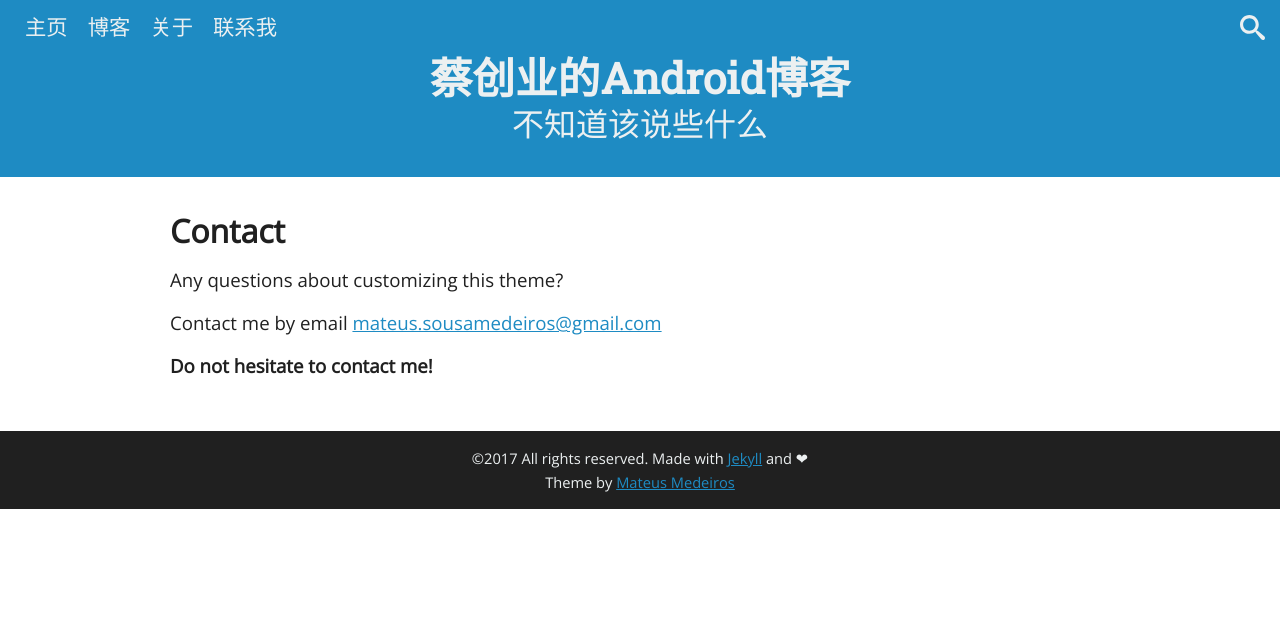
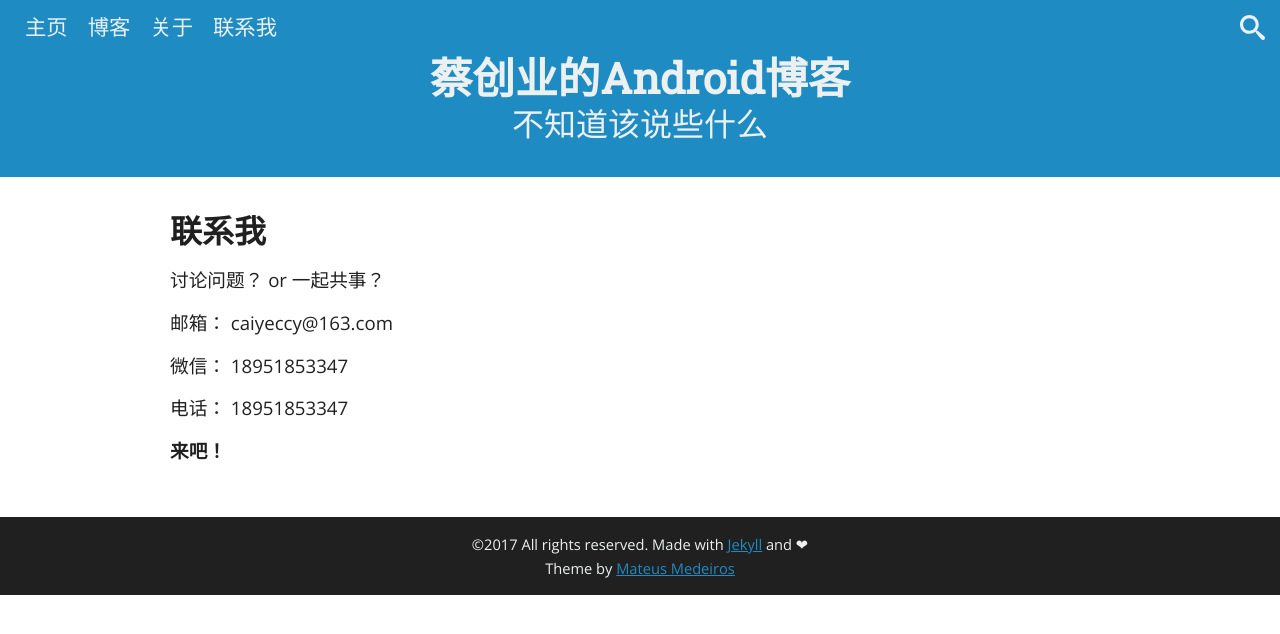
Before and after one commit to caichuangye/caichuangye.github.io, a Jekyll site: the page built from contato.html, in a window 1280 px wide. Shown: the top 634 px of the page. Built offline with Jekyll 4.4.1, drawn with Linux system fonts in a browser that asks for light colours.

Commit message:
update contact page

```diff
--- a/contato.html
+++ b/contato.html
@@ -1,11 +1,12 @@
 ---
 layout: page
-title: Contact
+title: 联系我
 description: Want to talk to me? Send an e-mail
 permalink: /contact/
 ---
-<p>Any questions about customizing this theme?</p>
+<p>讨论问题？ or 一起共事？</p>
 
-<p> Contact me by email <a href="mailto:mateus.sousamedeiros@gmail.com" title="Send me an e-mail"> mateus.sousamedeiros@gmail.com </a> </p>
-
-<p><b> Do not hesitate to contact me! </b></p>
+<p> 邮箱： caiyeccy@163.com </p>
+<p> 微信： 18951853347</p>
+<p> 电话： 18951853347 </p>
+<p><b> 来吧！ </b></p>
```
